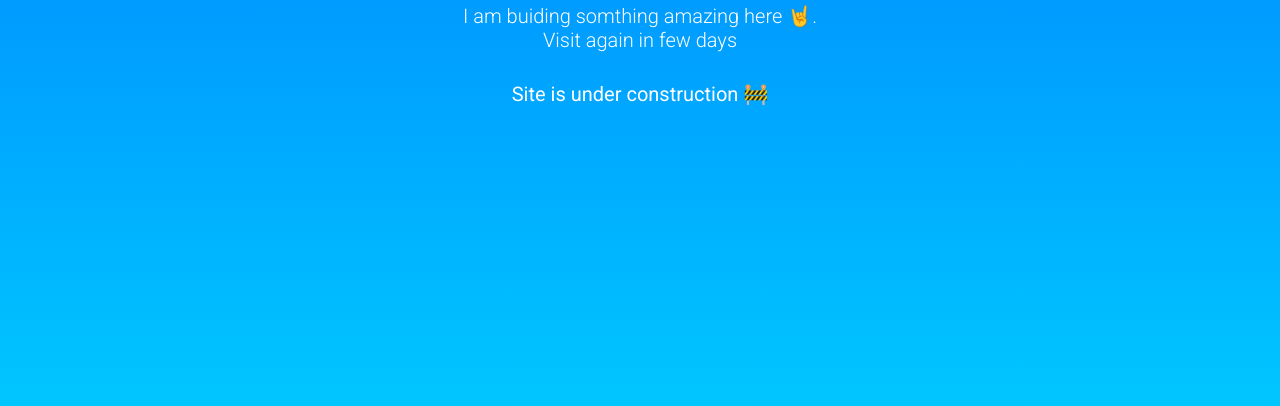
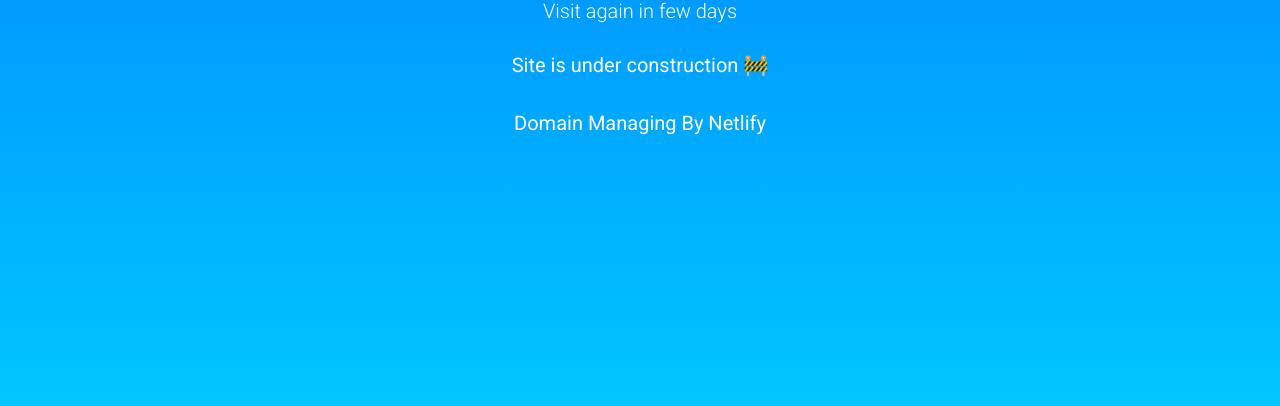
Before and after one commit to peerzadesaif/SaifWebAppComingSoonPage, a plain HTML site: page index.html in a window 1280 px wide. Shown: the part 394-800 px from the top of the page. Drawn offline with Linux system fonts and the light colour scheme.

Commit message:
changed some text

```diff
--- a/index.html
+++ b/index.html
@@ -20,6 +20,8 @@
 
         <h5>Site is under construction 🚧</h5>
 
+        <h5>Domain Managing By Netlify</h5>
+
 
     </div>
 
```
Also changed, not shown: 1 other file. Lines whose indentation alone changed are shown as unchanged.
